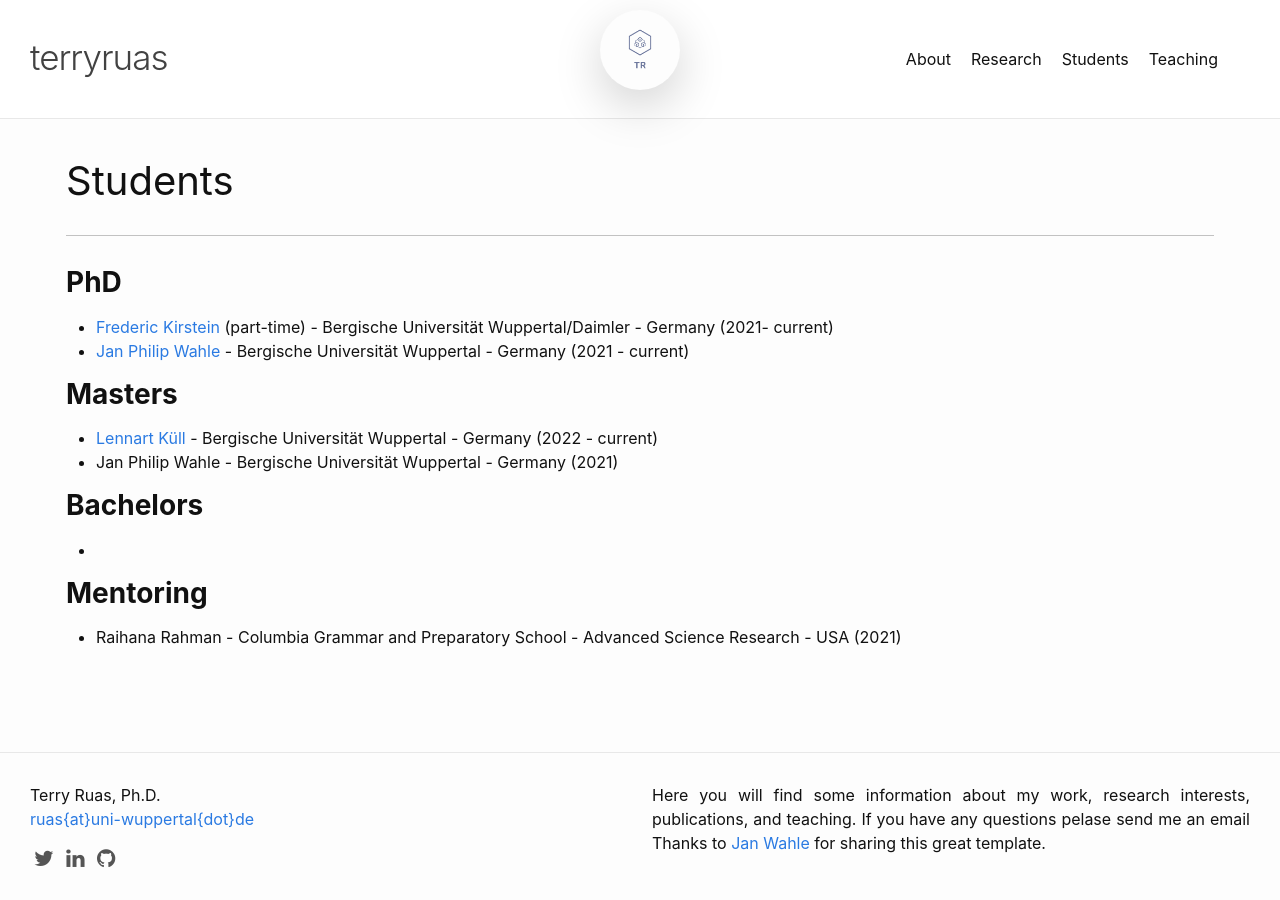
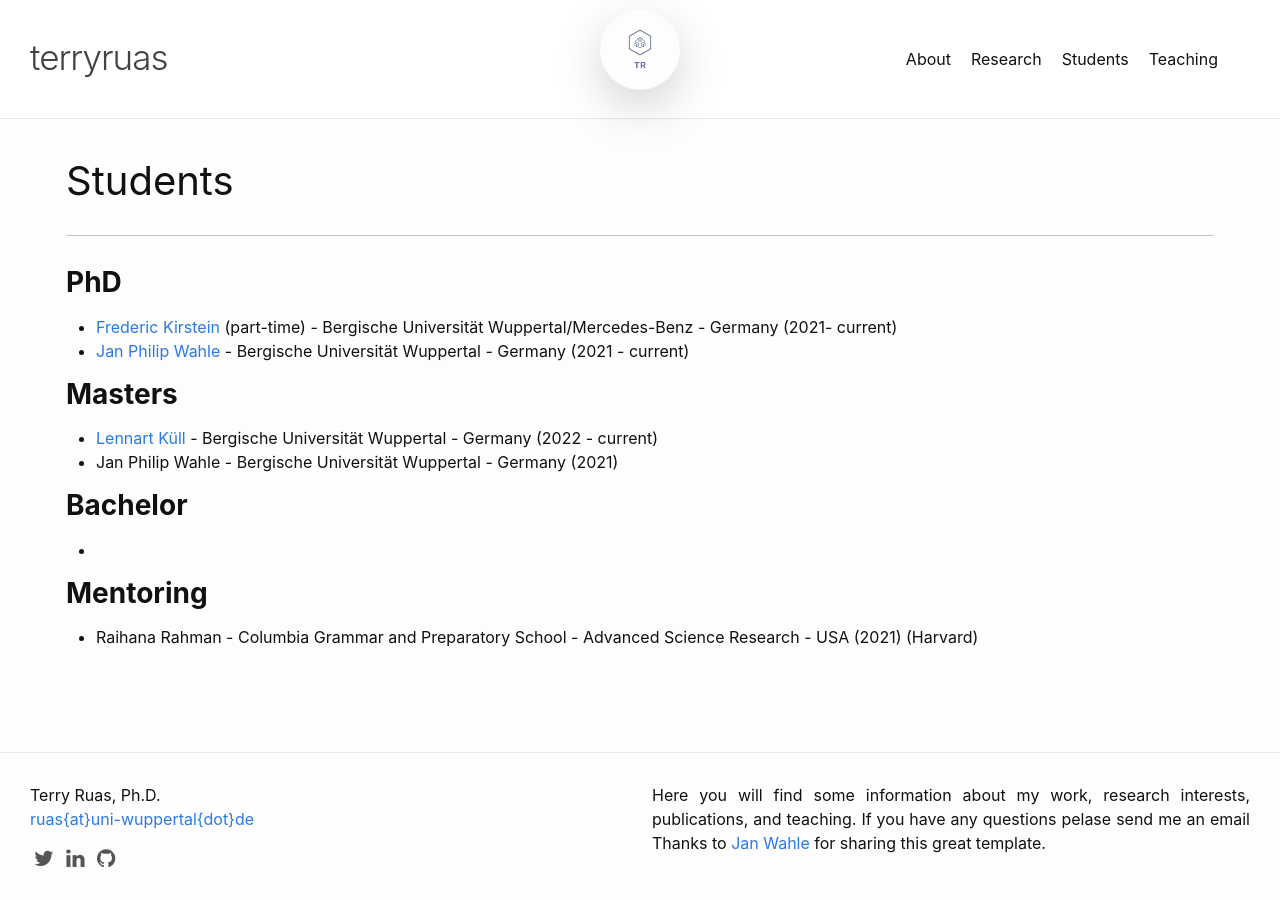
Before and after one commit to truas/truas, a Jekyll site: the page built from students.md, in a window 1280 px wide. Built offline with Jekyll 4.4.1, drawn with Linux system fonts in a browser that asks for light colours.

Commit message:
students update

```diff
--- a/students.md
+++ b/students.md
@@ -4,15 +4,15 @@ title: Students
 permalink: /students/
 ---
 ### **PhD**
-- [Frederic Kirstein](https://de.linkedin.com/in/frederic-kirstein) (part-time) - Bergische Universität Wuppertal/Daimler - Germany (2021- current)
+- [Frederic Kirstein](https://de.linkedin.com/in/frederic-kirstein) (part-time) - Bergische Universität Wuppertal/Mercedes-Benz - Germany (2021- current)
 - [Jan Philip Wahle](https://wahle.ai/) - Bergische Universität Wuppertal - Germany (2021 - current)
 
 ### **Masters**
 - [Lennart Küll](https://www.linkedin.com/in/lennart-k%C3%BCll-2140a9203/) - Bergische Universität Wuppertal - Germany (2022 - current)
 - Jan Philip Wahle  - Bergische Universität Wuppertal - Germany (2021)
 
-### **Bachelors**
+### **Bachelor**
 -
 
 ### **Mentoring**
-- Raihana Rahman - Columbia Grammar and Preparatory School - Advanced Science Research - USA (2021)
+- Raihana Rahman - Columbia Grammar and Preparatory School - Advanced Science Research - USA (2021) (Harvard)
```
